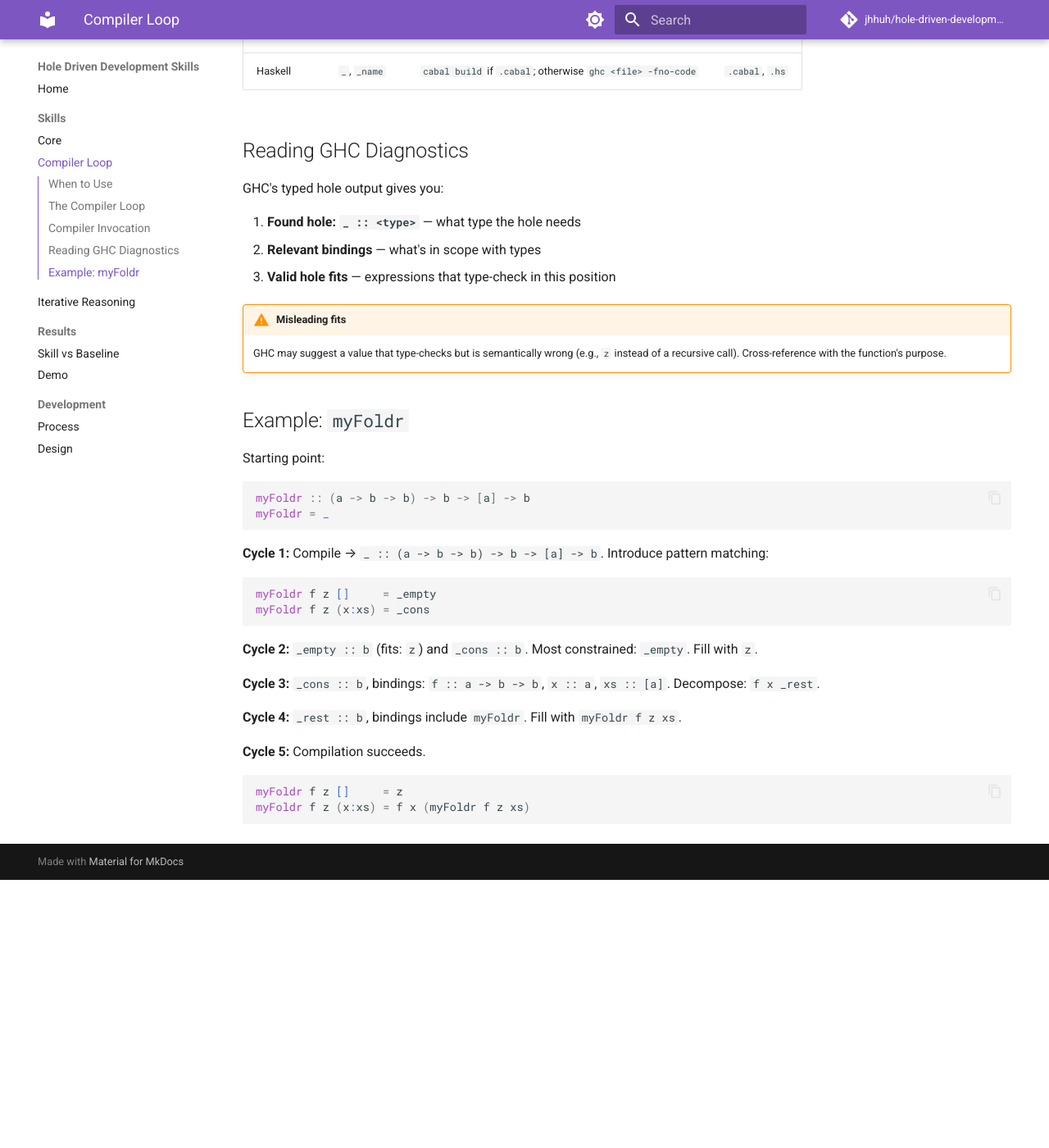
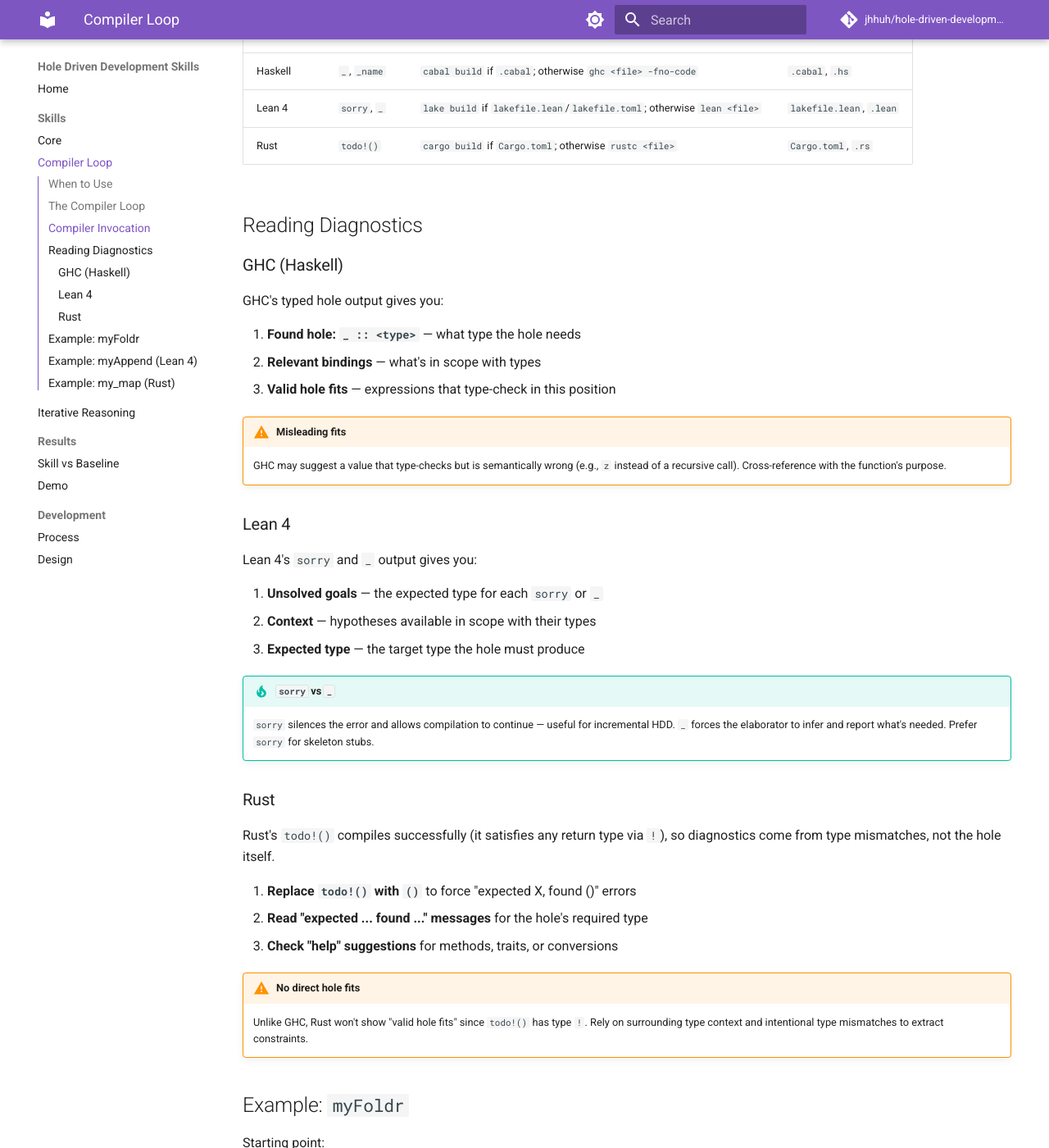
Before and after one commit to jhhuh/hole-driven-development-skill, an MkDocs documentation site: the page built from docs-site/skills/compiler-loop.md, in a window 1280 px wide and 1400 px high, scrolled down 899 px. Shown: the whole window at 82% size. Built offline with MkDocs 1.6.1 and Material for MkDocs 9.7.7, drawn with Linux system fonts in a browser that asks for light colours; comment, search, counter and statistics services are not loaded; before the commit the page ends 1972 px from its top, so only the background shows below that; some of the changed text lies outside the part shown.

Commit message:
feat: add Lean 4 and Rust support to compiler loop skill
Multi-language in one skill: added compiler invocation rows,
diagnostics reading sections, named hole conventions, and examples
for Lean 4 (sorry/lake) and Rust (todo!/cargo). Updated architecture
diagrams and supported languages across all docs.

````diff
--- a/docs-site/skills/compiler-loop.md
+++ b/docs-site/skills/compiler-loop.md
@@ -33,8 +33,12 @@ Drive implementation through the compiler's typed hole diagnostics. Write holes,
 | Language | Hole syntax | Compile command | Detection |
 |----------|------------|-----------------|-----------|
 | Haskell | `_`, `_name` | `cabal build` if `.cabal`; otherwise `ghc <file> -fno-code` | `.cabal`, `.hs` |
+| Lean 4 | `sorry`, `_` | `lake build` if `lakefile.lean`/`lakefile.toml`; otherwise `lean <file>` | `lakefile.lean`, `.lean` |
+| Rust | `todo!()` | `cargo build` if `Cargo.toml`; otherwise `rustc <file>` | `Cargo.toml`, `.rs` |
 
-## Reading GHC Diagnostics
+## Reading Diagnostics
+
+### GHC (Haskell)
 
 GHC's typed hole output gives you:
 
@@ -44,6 +48,28 @@ GHC's typed hole output gives you:
 
 !!! warning "Misleading fits"
     GHC may suggest a value that type-checks but is semantically wrong (e.g., `z` instead of a recursive call). Cross-reference with the function's purpose.
+
+### Lean 4
+
+Lean 4's `sorry` and `_` output gives you:
+
+1. **Unsolved goals** — the expected type for each `sorry` or `_`
+2. **Context** — hypotheses available in scope with their types
+3. **Expected type** — the target type the hole must produce
+
+!!! tip "`sorry` vs `_`"
+    `sorry` silences the error and allows compilation to continue — useful for incremental HDD. `_` forces the elaborator to infer and report what's needed. Prefer `sorry` for skeleton stubs.
+
+### Rust
+
+Rust's `todo!()` compiles successfully (it satisfies any return type via `!`), so diagnostics come from type mismatches, not the hole itself.
+
+1. **Replace `todo!()` with `()`** to force "expected X, found ()" errors
+2. **Read "expected ... found ..." messages** for the hole's required type
+3. **Check "help" suggestions** for methods, traits, or conversions
+
+!!! warning "No direct hole fits"
+    Unlike GHC, Rust won't show "valid hole fits" since `todo!()` has type `!`. Rely on surrounding type context and intentional type mismatches to extract constraints.
 
 ## Example: `myFoldr`
 
@@ -71,3 +97,48 @@ myFoldr f z (x:xs) = _cons
 myFoldr f z []     = z
 myFoldr f z (x:xs) = f x (myFoldr f z xs)
 ```
+
+## Example: `myAppend` (Lean 4)
+
+Starting point:
+```lean
+def myAppend (xs ys : List α) : List α := sorry
+```
+
+**Cycle 1:** Build → unsolved goal: `List α`. Introduce pattern matching:
+```lean
+def myAppend : List α → List α → List α
+  | [], ys => sorry  -- HOLE: base
+  | x :: xs, ys => sorry  -- HOLE: cons
+```
+
+**Cycle 2:** Base case: goal is `List α`, context has `ys : List α`. Fill with `ys`.
+
+**Cycle 3:** Cons case: goal is `List α`, context has `x : α`, `xs : List α`, `ys : List α`. Fill with `x :: myAppend xs ys`.
+
+**Cycle 4:** Build succeeds.
+
+## Example: `my_map` (Rust)
+
+Starting point:
+```rust
+fn my_map<T, U>(xs: Vec<T>, f: impl Fn(T) -> U) -> Vec<U> {
+    todo!("map")
+}
+```
+
+**Cycle 1:** Replace `todo!("map")` with `()` → error: "expected `Vec<U>`, found `()`". Introduce structure:
+```rust
+let mut result = Vec::new();
+todo!("iterate and return")
+```
+
+**Cycle 2:** Fill the loop + return:
+```rust
+for x in xs {
+    result.push(f(x));
+}
+result
+```
+
+**Cycle 3:** `cargo build` succeeds.
````
Also changed, not shown: README.md (+2 -2 lines), docs-site/design.md (+3 -6 lines), docs-site/index.md (+24 -6 lines), docs-site/process.md (+1 -1 lines), skills/hole-driven-development/SKILL.md (+32 -2 lines).
